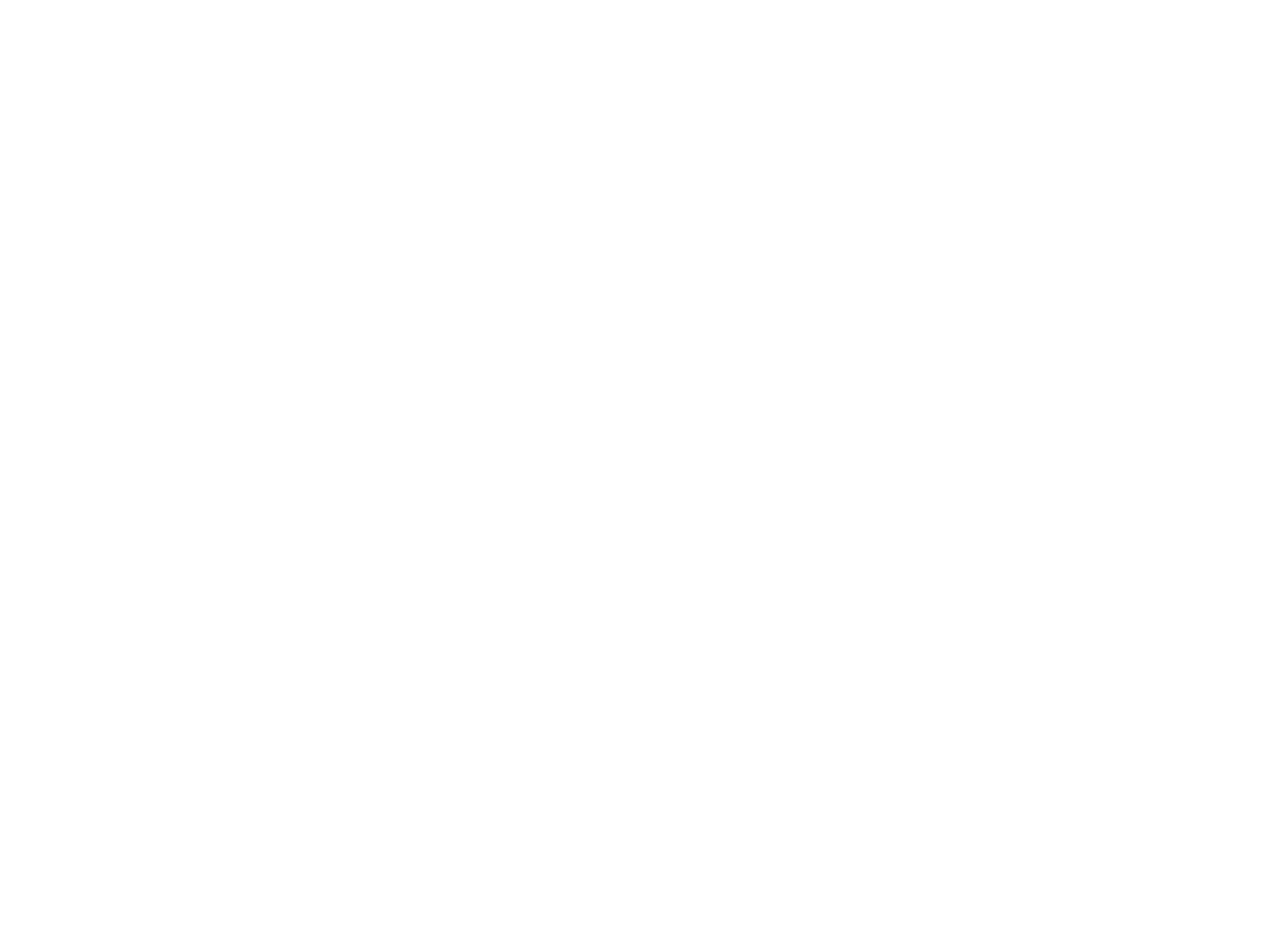
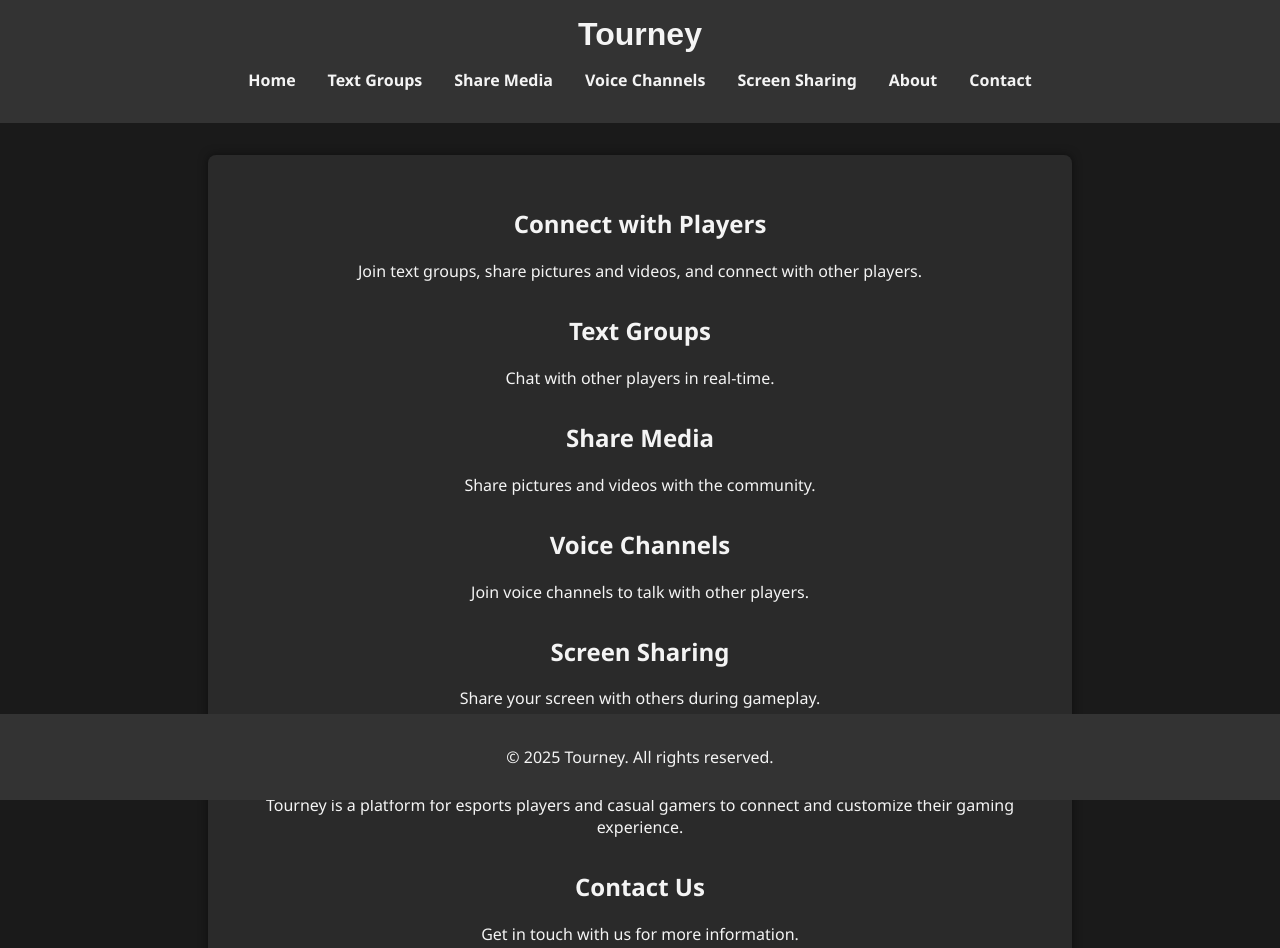
Before and after one commit to DevorsheeDihingia/Tourney, a plain HTML site: page index.html in a window 1280 px wide. Shown: the top 948 px of the page. Before the commit the page ends 800 px from the top, so only its background shows below. Drawn offline with Linux system fonts and the light colour scheme.

Commit message:
Added the Initial Layout Of the App

```diff
--- a/index.html
+++ b/index.html
@@ -4,10 +4,56 @@
     <meta charset="UTF-8">
     <meta name="viewport" content="width=device-width, initial-scale=1.0">
     <link rel="stylesheet" href="style.css">
-    <title>Document</title>
+    <title>Tourney</title>
 </head>
 <body>
-
+    <header>
+        <h1>Tourney</h1>
+        <nav>
+            <ul>
+                <li><a href="#home">Home</a></li>
+                <li><a href="#text-groups">Text Groups</a></li>
+                <li><a href="#media-sharing">Share Media</a></li>
+                <li><a href="#voice-channels">Voice Channels</a></li>
+                <li><a href="#screen-sharing">Screen Sharing</a></li>
+                <li><a href="#about">About</a></li>
+                <li><a href="#contact">Contact</a></li>
+            </ul>
+        </nav>
+    </header>
+    <main>
+        <section id="home">
+            <h2>Connect with Players</h2>
+            <p>Join text groups, share pictures and videos, and connect with other players.</p>
+        </section>
+        <section id="text-groups">
+            <h2>Text Groups</h2>
+            <p>Chat with other players in real-time.</p>
+        </section>
+        <section id="media-sharing">
+            <h2>Share Media</h2>
+            <p>Share pictures and videos with the community.</p>
+        </section>
+        <section id="voice-channels">
+            <h2>Voice Channels</h2>
+            <p>Join voice channels to talk with other players.</p>
+        </section>
+        <section id="screen-sharing">
+            <h2>Screen Sharing</h2>
+            <p>Share your screen with others during gameplay.</p>
+        </section>
+        <section id="about">
+            <h2>About Tourney</h2>
+            <p>Tourney is a platform for esports players and casual gamers to connect and customize their gaming experience.</p>
+        </section>
+        <section id="contact">
+            <h2>Contact Us</h2>
+            <p>Get in touch with us for more information.</p>
+        </section>
+    </main>
+    <footer>
+        <p>&copy; 2025 Tourney. All rights reserved.</p>
+    </footer>
 
     <script src="app.js"></script>
 </body>
--- a/style.css
+++ b/style.css
@@ -0,0 +1,64 @@
+body {
+    font-family: 'Segoe UI', Tahoma, Geneva, Verdana, sans-serif;
+    margin: 0;
+    padding: 0;
+    background-color: #1a1a1a;
+    color: #f4f4f4;
+    text-align: center; /* Center all text by default */
+}
+
+header {
+    background-color: #333;
+    color: #f4f4f4;
+    padding: 1rem 0;
+}
+
+header h1 {
+    margin: 0;
+    font-family: 'Orbitron', sans-serif; /* Gaming font */
+}
+
+nav ul {
+    list-style: none;
+    padding: 0;
+    display: flex;
+    justify-content: center;
+}
+
+nav ul li {
+    margin: 0 1rem;
+}
+
+nav ul li a {
+    color: #f4f4f4;
+    text-decoration: none;
+    font-weight: bold;
+    transition: color 0.3s;
+}
+
+nav ul li a:hover {
+    color: #ff4500; /* Highlight color on hover */
+}
+
+main {
+    padding: 2rem;
+    background-color: #2a2a2a;
+    box-shadow: 0 0 10px rgba(0, 0, 0, 0.5);
+    margin: 2rem auto;
+    max-width: 800px;
+    border-radius: 8px;
+}
+
+section {
+    margin-bottom: 2rem;
+}
+
+footer {
+    background-color: #333;
+    color: #f4f4f4;
+    text-align: center;
+    padding: 1rem 0;
+    position: fixed;
+    width: 100%;
+    bottom: 0;
+}
```
